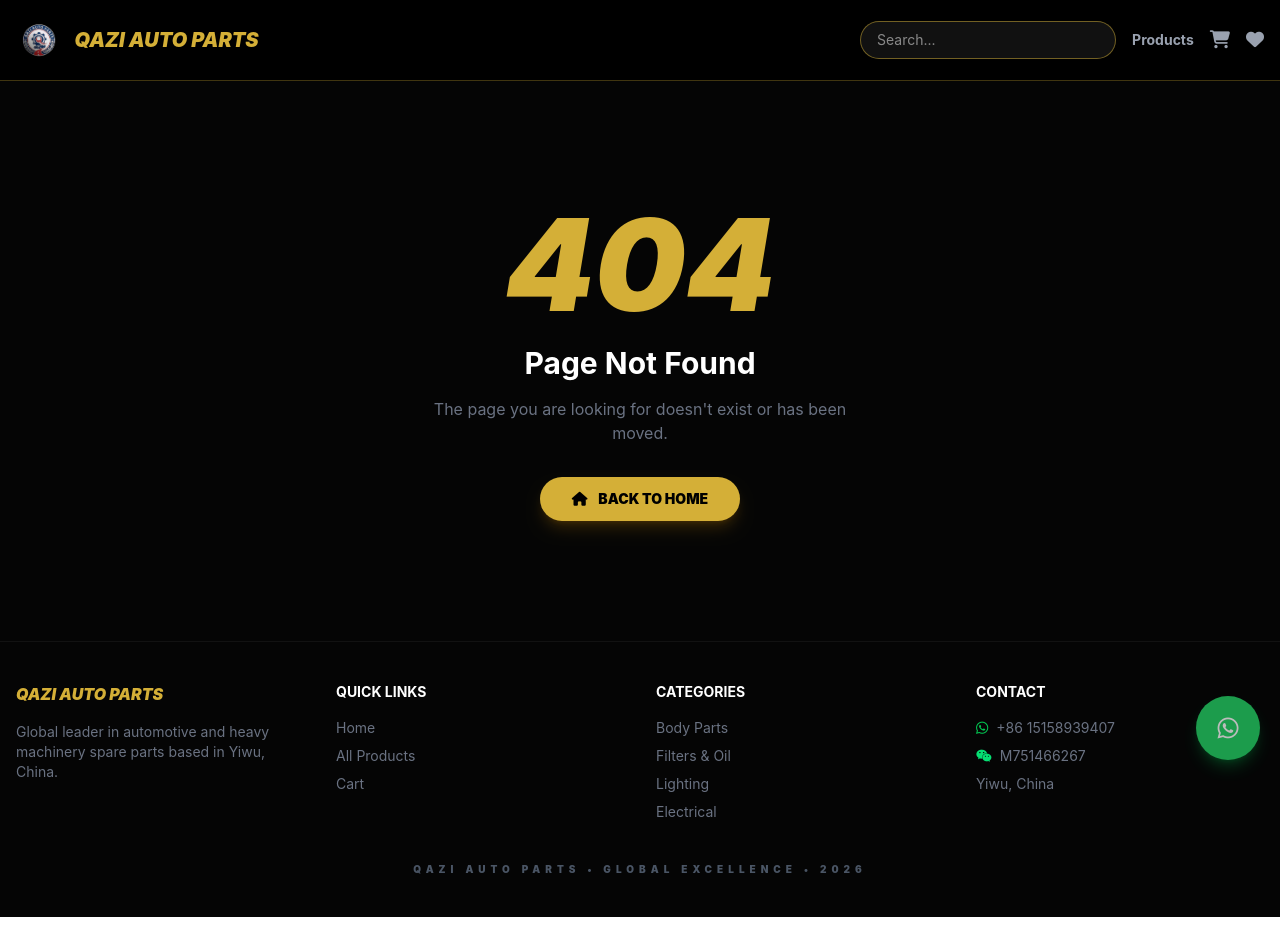
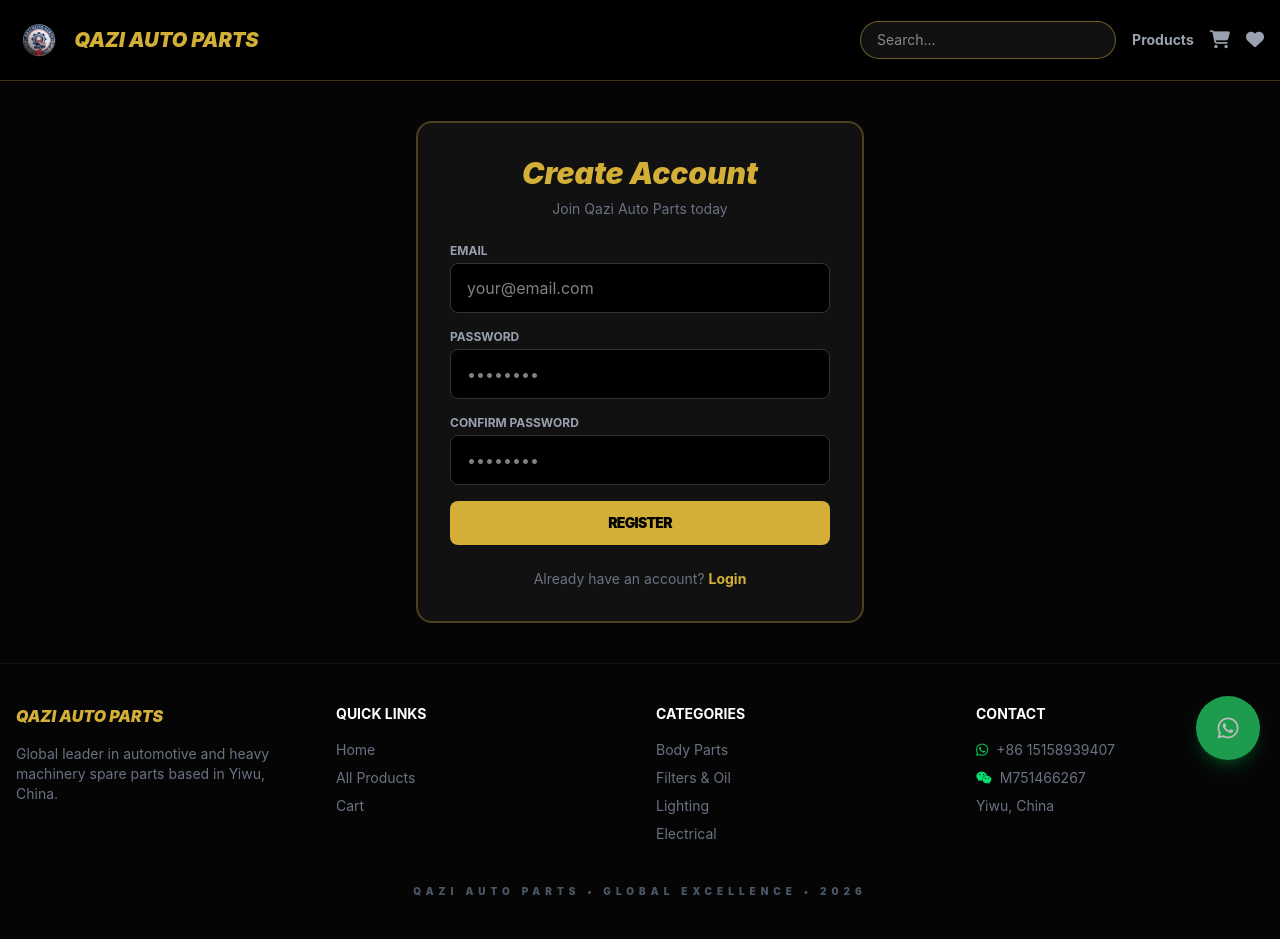
Before and after one commit to hashimmalik59/qazi-auto-parts-ecommerce, a React (Vite) app: page /register in a window 1280 px wide. Before the commit the page ends 917 px from the top, so only its background shows below. Built offline with nearby package versions, Linux system fonts and the light colour scheme.

Commit message:
Add login and register pages with supabase auth

```diff
--- a/package.json
+++ b/package.json
@@ -10,6 +10,7 @@
     "preview": "vite preview"
   },
   "dependencies": {
+    "@supabase/supabase-js": "^2.111.0",
     "@tailwindcss/vite": "^4.3.3",
     "react": "^19.2.8",
     "react-dom": "^19.2.8",
--- a/src/App.jsx
+++ b/src/App.jsx
@@ -16,6 +16,9 @@ import ProductDetail from "./components/ProductDetail";
 import CartPage from "./components/CartPage";
 import WishlistPage from "./components/WishlistPage";
 import NotFound from "./components/NotFound";
+import { AuthProvider } from "./context/AuthContext";
+import LoginPage from "./components/LoginPage";
+import RegisterPage from "./components/RegisterPage";
 
 // Title change karne wala helper
 function usePageTitle(title) {
@@ -65,12 +68,12 @@ function App() {
   const [searchQuery, setSearchQuery] = useState("");
 
   return (
+    <AuthProvider>
       <CartProvider>
         <ToastProvider>
           <BrowserRouter>
             <div className="min-h-screen bg-[#050505] text-[#e2e8f0] pb-20 md:pb-0">
               <Navbar onSearch={setSearchQuery} />
-
               <Routes>
                 <Route path="/" element={<HomePage />} />
                 <Route
@@ -78,11 +81,12 @@ function App() {
                   element={<ProductsPageWrapper searchQuery={searchQuery} />}
                 />
                 <Route path="/product/:id" element={<ProductDetailWrapper />} />
-              <Route path="/cart" element={<CartPageWrapper />} />
-              <Route path="/wishlist" element={<WishlistPageWrapper />} />
+                <Route path="/cart" element={<CartPage />} />
+                <Route path="/wishlist" element={<WishlistPage />} />
+                <Route path="/login" element={<LoginPage />} />
+                <Route path="/register" element={<RegisterPage />} />
                 <Route path="*" element={<NotFoundWrapper />} />
               </Routes>
-
               <Footer />
               <WhatsAppFloat />
               <ScrollToTop />
@@ -91,6 +95,7 @@ function App() {
           </BrowserRouter>
         </ToastProvider>
       </CartProvider>
+    </AuthProvider>
   );
 }
 
--- /dev/null
+++ b/src/components/LoginPage.jsx
@@ -0,0 +1,88 @@
+import { useState } from "react";
+import { Link, useNavigate } from "react-router-dom";
+import { useAuth } from "../context/AuthContext";
+import { useToast } from "../context/ToastContext";
+
+export default function LoginPage() {
+  const [email, setEmail] = useState("");
+  const [password, setPassword] = useState("");
+  const [loading, setLoading] = useState(false);
+  const { signIn } = useAuth();
+  const { showToast } = useToast();
+  const navigate = useNavigate();
+
+  const handleSubmit = async (e) => {
+    e.preventDefault();
+    setLoading(true);
+    try {
+      await signIn(email, password);
+      showToast("Welcome back!", "success");
+      navigate("/");
+    } catch (error) {
+      showToast(error.message, "error");
+    } finally {
+      setLoading(false);
+    }
+  };
+
+  return (
+    <div className="min-h-[70vh] flex items-center justify-center px-4 py-10">
+      <div className="bg-[#111] border-2 border-[#d4af37]/30 rounded-2xl p-8 w-full max-w-md">
+        <h2 className="text-3xl font-black italic text-[#d4af37] mb-2 text-center">
+          Welcome Back
+        </h2>
+        <p className="text-gray-500 text-sm text-center mb-6">
+          Login to your Qazi Auto Parts account
+        </p>
+
+        <form onSubmit={handleSubmit} className="space-y-4">
+          <div>
+            <label className="text-gray-400 text-xs uppercase font-bold block mb-1">
+              Email
+            </label>
+            <input
+              type="email"
+              required
+              value={email}
+              onChange={(e) => setEmail(e.target.value)}
+              className="w-full bg-black border border-[#333] rounded-lg px-4 py-3 text-white focus:border-[#d4af37] focus:outline-none transition"
+              placeholder="your@email.com"
+            />
+          </div>
+
+          <div>
+            <label className="text-gray-400 text-xs uppercase font-bold block mb-1">
+              Password
+            </label>
+            <input
+              type="password"
+              required
+              value={password}
+              onChange={(e) => setPassword(e.target.value)}
+              className="w-full bg-black border border-[#333] rounded-lg px-4 py-3 text-white focus:border-[#d4af37] focus:outline-none transition"
+              placeholder="••••••••"
+            />
+          </div>
+
+          <button
+            type="submit"
+            disabled={loading}
+            className="w-full bg-[#d4af37] text-black font-black uppercase text-sm tracking-tighter py-3 rounded-lg hover:bg-white transition disabled:opacity-50"
+          >
+            {loading ? "Logging in..." : "Login"}
+          </button>
+        </form>
+
+        <p className="text-gray-500 text-sm text-center mt-6">
+          Don't have an account?{" "}
+          <Link
+            to="/register"
+            className="text-[#d4af37] font-bold hover:underline"
+          >
+            Register
+          </Link>
+        </p>
+      </div>
+    </div>
+  );
+}
--- /dev/null
+++ b/src/components/RegisterPage.jsx
@@ -0,0 +1,107 @@
+import { useState } from "react";
+import { Link, useNavigate } from "react-router-dom";
+import { useAuth } from "../context/AuthContext";
+import { useToast } from "../context/ToastContext";
+
+export default function RegisterPage() {
+  const [email, setEmail] = useState("");
+  const [password, setPassword] = useState("");
+  const [confirmPassword, setConfirmPassword] = useState("");
+  const [loading, setLoading] = useState(false);
+  const { signUp } = useAuth();
+  const { showToast } = useToast();
+  const navigate = useNavigate();
+
+  const handleSubmit = async (e) => {
+    e.preventDefault();
+    if (password !== confirmPassword) {
+      showToast("Passwords do not match!", "error");
+      return;
+    }
+    setLoading(true);
+    try {
+      await signUp(email, password);
+      showToast("Account created! Please check your email.", "success");
+      navigate("/login");
+    } catch (error) {
+      showToast(error.message, "error");
+    } finally {
+      setLoading(false);
+    }
+  };
+
+  return (
+    <div className="min-h-[70vh] flex items-center justify-center px-4 py-10">
+      <div className="bg-[#111] border-2 border-[#d4af37]/30 rounded-2xl p-8 w-full max-w-md">
+        <h2 className="text-3xl font-black italic text-[#d4af37] mb-2 text-center">
+          Create Account
+        </h2>
+        <p className="text-gray-500 text-sm text-center mb-6">
+          Join Qazi Auto Parts today
+        </p>
+
+        <form onSubmit={handleSubmit} className="space-y-4">
+          <div>
+            <label className="text-gray-400 text-xs uppercase font-bold block mb-1">
+              Email
+            </label>
+            <input
+              type="email"
+              required
+              value={email}
+              onChange={(e) => setEmail(e.target.value)}
+              className="w-full bg-black border border-[#333] rounded-lg px-4 py-3 text-white focus:border-[#d4af37] focus:outline-none transition"
+              placeholder="your@email.com"
+            />
+          </div>
+
+          <div>
+            <label className="text-gray-400 text-xs uppercase font-bold block mb-1">
+              Password
+            </label>
+            <input
+              type="password"
+              required
+              value={password}
+              onChange={(e) => setPassword(e.target.value)}
+              className="w-full bg-black border border-[#333] rounded-lg px-4 py-3 text-white focus:border-[#d4af37] focus:outline-none transition"
+              placeholder="••••••••"
+            />
+          </div>
+
+          <div>
+            <label className="text-gray-400 text-xs uppercase font-bold block mb-1">
+              Confirm Password
+            </label>
+            <input
+              type="password"
+              required
+              value={confirmPassword}
+              onChange={(e) => setConfirmPassword(e.target.value)}
+              className="w-full bg-black border border-[#333] rounded-lg px-4 py-3 text-white focus:border-[#d4af37] focus:outline-none transition"
+              placeholder="••••••••"
+            />
+          </div>
+
+          <button
+            type="submit"
+            disabled={loading}
+            className="w-full bg-[#d4af37] text-black font-black uppercase text-sm tracking-tighter py-3 rounded-lg hover:bg-white transition disabled:opacity-50"
+          >
+            {loading ? "Creating account..." : "Register"}
+          </button>
+        </form>
+
+        <p className="text-gray-500 text-sm text-center mt-6">
+          Already have an account?{" "}
+          <Link
+            to="/login"
+            className="text-[#d4af37] font-bold hover:underline"
+          >
+            Login
+          </Link>
+        </p>
+      </div>
+    </div>
+  );
+}
--- /dev/null
+++ b/src/context/AuthContext.jsx
@@ -0,0 +1,58 @@
+import { createContext, useContext, useState, useEffect } from "react";
+import { supabase } from "../supabase";
+
+const AuthContext = createContext();
+
+export function AuthProvider({ children }) {
+  const [user, setUser] = useState(null);
+  const [loading, setLoading] = useState(true);
+
+  useEffect(() => {
+    // Check if user already logged in
+    supabase.auth.getSession().then(({ data: { session } }) => {
+      setUser(session?.user ?? null);
+      setLoading(false);
+    });
+
+    // Listen for login/logout changes
+    const { data: listener } = supabase.auth.onAuthStateChange(
+      (_event, session) => {
+        setUser(session?.user ?? null);
+      },
+    );
+
+    return () => listener.subscription.unsubscribe();
+  }, []);
+
+  // Register
+  const signUp = async (email, password) => {
+    const { data, error } = await supabase.auth.signUp({ email, password });
+    if (error) throw error;
+    return data;
+  };
+
+  // Login
+  const signIn = async (email, password) => {
+    const { data, error } = await supabase.auth.signInWithPassword({
+      email,
+      password,
+    });
+    if (error) throw error;
+    return data;
+  };
+
+  // Logout
+  const signOut = async () => {
+    await supabase.auth.signOut();
+  };
+
+  return (
+    <AuthContext.Provider value={{ user, signUp, signIn, signOut, loading }}>
+      {children}
+    </AuthContext.Provider>
+  );
+}
+
+export function useAuth() {
+  return useContext(AuthContext);
+}
--- /dev/null
+++ b/src/supabase.js
@@ -0,0 +1,6 @@
+import { createClient } from "@supabase/supabase-js";
+
+const supabaseUrl = "https://bvwwobgfsuioorrwvgwrqo.supabase.co";
+const supabaseKey = "sb_publishable_PWbqhQcDUIOZAMKBH8Lu8g_G30FQROq";
+
+export const supabase = createClient(supabaseUrl, supabaseKey);
```
Also changed, not shown: 1 other file (tests, documents, lock files or other folders). Lines whose indentation alone changed are shown as unchanged.
